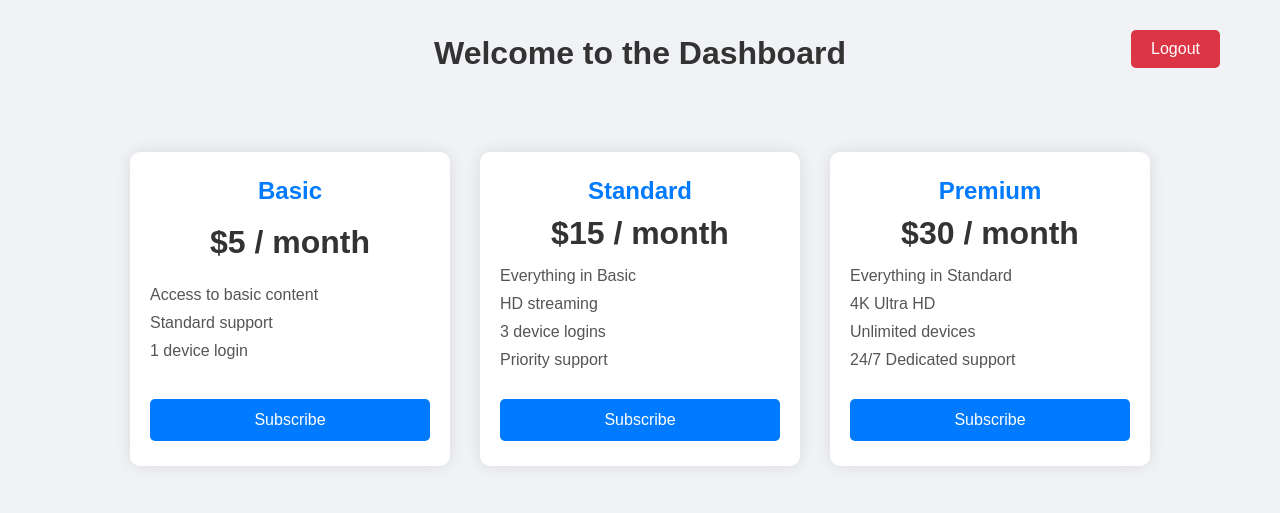
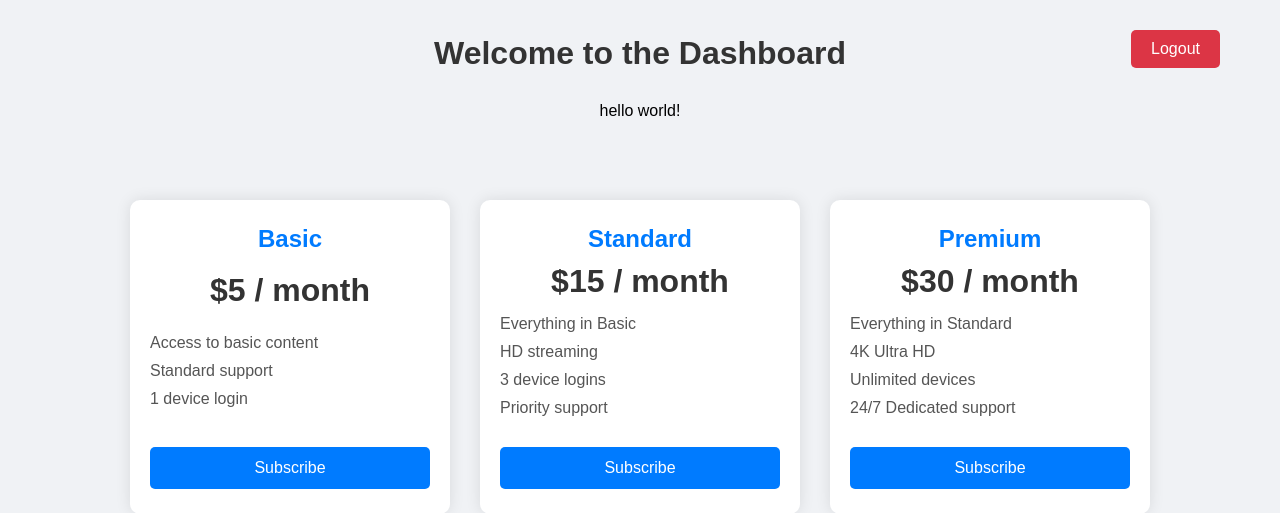
Before and after one commit to Hasan-maqsood13/Payment_Method, a Django app: template myproject/templates/dashboard.html in a window 1280 px wide. Shown: the top 513 px of the page. Run offline with Django 5.2, Linux system fonts and the light colour scheme; the template is opened without the code that fills it, so the values that code supplies are empty; some libraries are stand-ins or nearby versions.

Commit message:
changes from secondary branch

```diff
--- a/myproject/templates/dashboard.html
+++ b/myproject/templates/dashboard.html
@@ -110,6 +110,7 @@
 <body>
     <div class="container">
         <h1>Welcome to the Dashboard</h1>
+        <p>hello world!</p>
 
         <form method="post" action="{% url 'logout' %}">
             {% csrf_token %}
```
